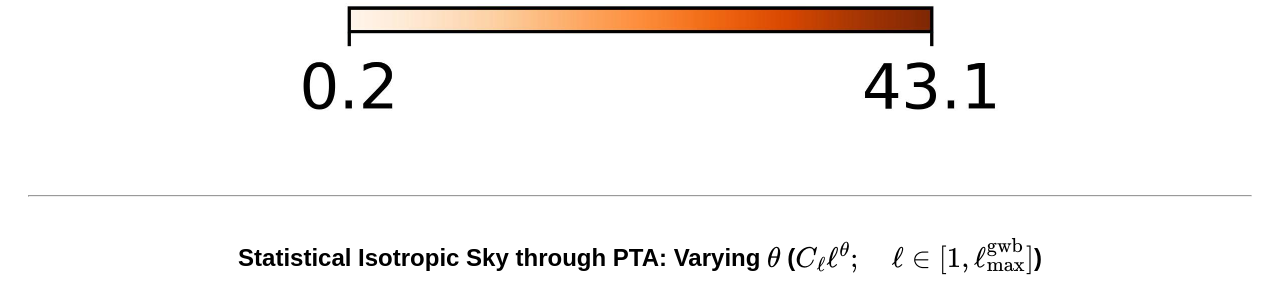
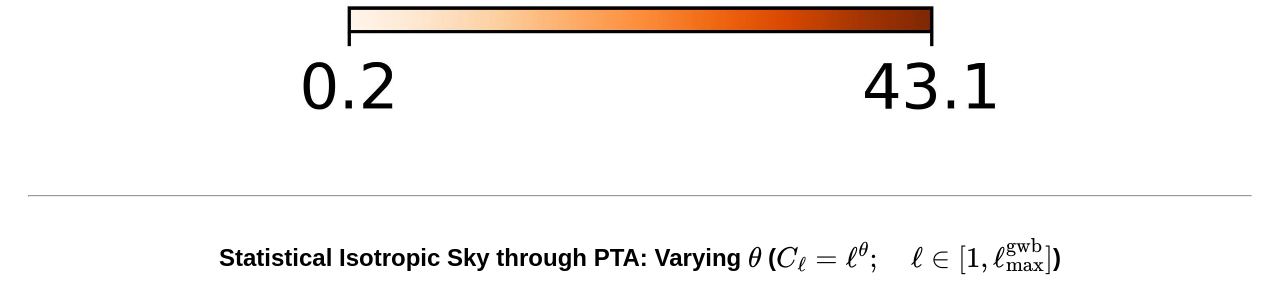
Before and after one commit to deepaliagarwal1/Animations, a plain HTML site: page DetectorFrame/PTA/SkyScanning/index.html in a window 1280 px wide. Shown: the part 1264-1566 px from the top of the page. Drawn offline with nearby package versions, Linux system fonts and the light colour scheme.

Commit message:
Update index.html

```diff
--- a/DetectorFrame/PTA/SkyScanning/index.html
+++ b/DetectorFrame/PTA/SkyScanning/index.html
@@ -49,7 +49,7 @@
   <h2>
   Statistical Isotropic Sky through PTA: Varying
   <span>\( \theta \)</span>
-  (<span>\( C_{\ell} \ell^\theta; \quad \ell \in [1, \ell_{\rm max}^{\rm gwb}] \)</span>)
+  (<span>\( C_{\ell} = \ell^\theta; \quad \ell \in [1, \ell_{\rm max}^{\rm gwb}] \)</span>)
 </h2>
   <label for="videoSection1Select">Choose a video:</label>
   <select id="videoSection1Select">
```
